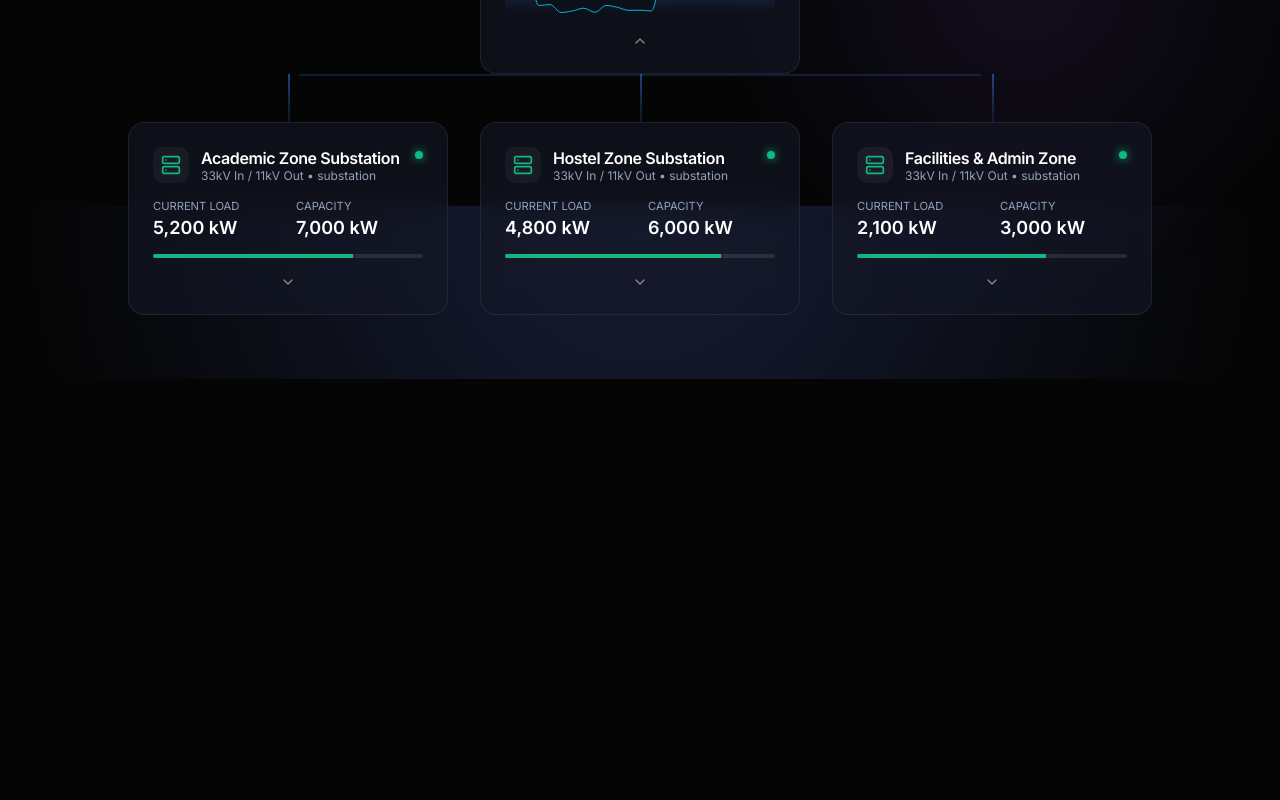
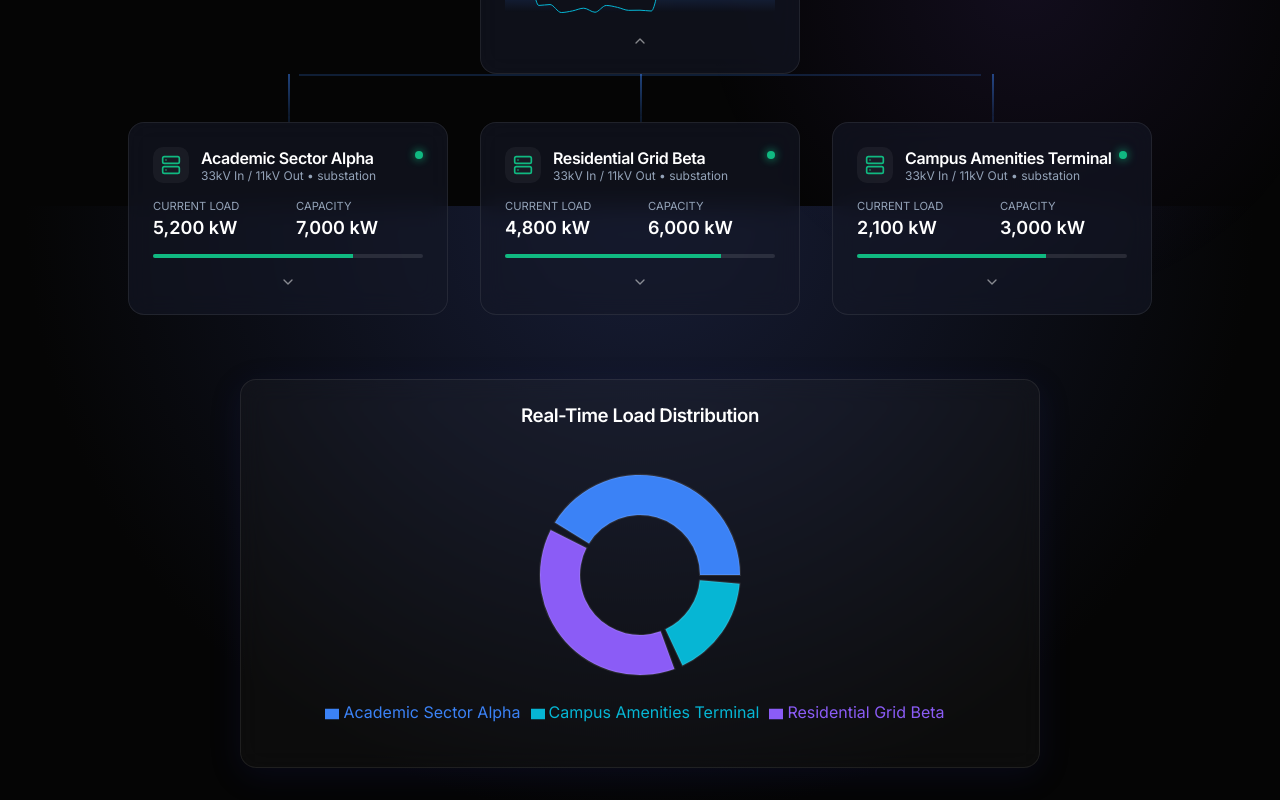
Before and after one commit to Aarnav-Rao/vit-power-demo, a React (Vite) app: page / in a window 1280 px wide. Shown: the part 594-1394 px from the top of the page. Before the commit the page ends 973 px from the top, so only its background shows below. Built offline with nearby package versions, Linux system fonts and the light colour scheme.

Commit message:
feat: Add daily power consumption pie chart and refine names

```diff
--- a/src/App.tsx
+++ b/src/App.tsx
@@ -1,6 +1,7 @@
 import { useEffect, useState } from 'react';
 import './App.css';
 import { FlowCanvas } from './components/FlowCanvas';
+import { CampusPieChart } from './components/CampusPieChart';
 import { campusPowerNetwork } from './data/powerNetwork';
 import { Zap } from 'lucide-react';
 import { motion } from 'framer-motion';
@@ -45,8 +46,9 @@ function App() {
       </motion.header>
 
       {/* Main FlowCanvas */}
-      <main>
+      <main style={{ display: 'flex', flexDirection: 'column', alignItems: 'center' }}>
         <FlowCanvas rootNode={campusPowerNetwork} />
+        <CampusPieChart />
       </main>
 
       {/* Background ambient glows */}
--- /dev/null
+++ b/src/components/CampusPieChart.tsx
@@ -0,0 +1,46 @@
+import React from 'react';
+import { PieChart, Pie, Cell, ResponsiveContainer, Tooltip, Legend } from 'recharts';
+import { campusPowerNetwork } from '../data/powerNetwork';
+
+export const CampusPieChart: React.FC = () => {
+    // Aggregate data from the top-level substations
+    const data = campusPowerNetwork.children?.map(sub => ({
+        name: sub.name.replace(' Substation', ''),
+        value: sub.currentLoad,
+        color: sub.id === 'acad-zone' ? '#3b82f6' :
+            sub.id === 'hostel-zone' ? '#8b5cf6' :
+                '#06b6d4'
+    })) || [];
+
+    return (
+        <div className="glass-panel" style={{ padding: '1.5rem', marginTop: '2rem', width: '100%', maxWidth: '800px', display: 'flex', flexDirection: 'column', alignItems: 'center' }}>
+            <h3 style={{ marginBottom: '1rem', color: 'var(--text-primary)' }}>Real-Time Load Distribution</h3>
+            <div style={{ width: '100%', height: 300 }}>
+                <ResponsiveContainer width="100%" height="100%">
+                    <PieChart>
+                        <Pie
+                            data={data}
+                            cx="50%"
+                            cy="50%"
+                            innerRadius={60}
+                            outerRadius={100}
+                            paddingAngle={5}
+                            dataKey="value"
+                            animationDuration={1500}
+                        >
+                            {data.map((entry, index) => (
+                                <Cell key={`cell-${index}`} fill={entry.color} stroke="rgba(255,255,255,0.1)" strokeWidth={2} />
+                            ))}
+                        </Pie>
+                        <Tooltip
+                            contentStyle={{ background: 'var(--glass-bg)', backdropFilter: 'blur(12px)', border: '1px solid var(--glass-border)', borderRadius: '12px' }}
+                            itemStyle={{ color: 'var(--text-primary)', fontWeight: 600 }}
+                            formatter={(value: any) => [`${(value as number).toLocaleString()} kW`, 'Load']}
+                        />
+                        <Legend verticalAlign="bottom" height={36} wrapperStyle={{ color: 'var(--text-secondary)' }} />
+                    </PieChart>
+                </ResponsiveContainer>
+            </div>
+        </div>
+    );
+};
--- a/src/data/powerNetwork.ts
+++ b/src/data/powerNetwork.ts
@@ -40,24 +40,24 @@ const generateHistory = (baseLoad: number, variance: number): PowerDataPoint[] =
 
 export const campusPowerNetwork: PowerNodeData = {
   id: 'main-sub',
-  name: 'VIT Main 110/33kV Substation',
+  name: 'VIT Central Hub (110kV/33kV)',
   type: 'substation',
   status: 'online',
   currentLoad: 12500,
   capacity: 15000,
   voltage: '110kV In / 33kV Out',
-  efficiency: 98.5,
+  efficiency: 99.2,
   history: generateHistory(8500, 500),
   children: [
     {
       id: 'acad-zone',
-      name: 'Academic Zone Substation',
+      name: 'Academic Sector Alpha',
       type: 'substation',
       status: 'online',
       currentLoad: 5200,
       capacity: 7000,
       voltage: '33kV In / 11kV Out',
-      efficiency: 97.2,
+      efficiency: 98.8,
       history: generateHistory(3500, 300),
       children: [
         {
@@ -97,13 +97,13 @@ export const campusPowerNetwork: PowerNodeData = {
     },
     {
       id: 'hostel-zone',
-      name: 'Hostel Zone Substation',
+      name: 'Residential Grid Beta',
       type: 'substation',
       status: 'online',
       currentLoad: 4800,
       capacity: 6000,
       voltage: '33kV In / 11kV Out',
-      efficiency: 98.1,
+      efficiency: 99.1,
       history: generateHistory(4000, 400),
       children: [
         {
@@ -132,13 +132,13 @@ export const campusPowerNetwork: PowerNodeData = {
     },
     {
       id: 'fac-zone',
-      name: 'Facilities & Admin Zone',
+      name: 'Campus Amenities Terminal',
       type: 'substation',
       status: 'online',
       currentLoad: 2100,
       capacity: 3000,
       voltage: '33kV In / 11kV Out',
-      efficiency: 95.5,
+      efficiency: 97.5,
       history: generateHistory(1800, 100),
       children: [
         {
```
